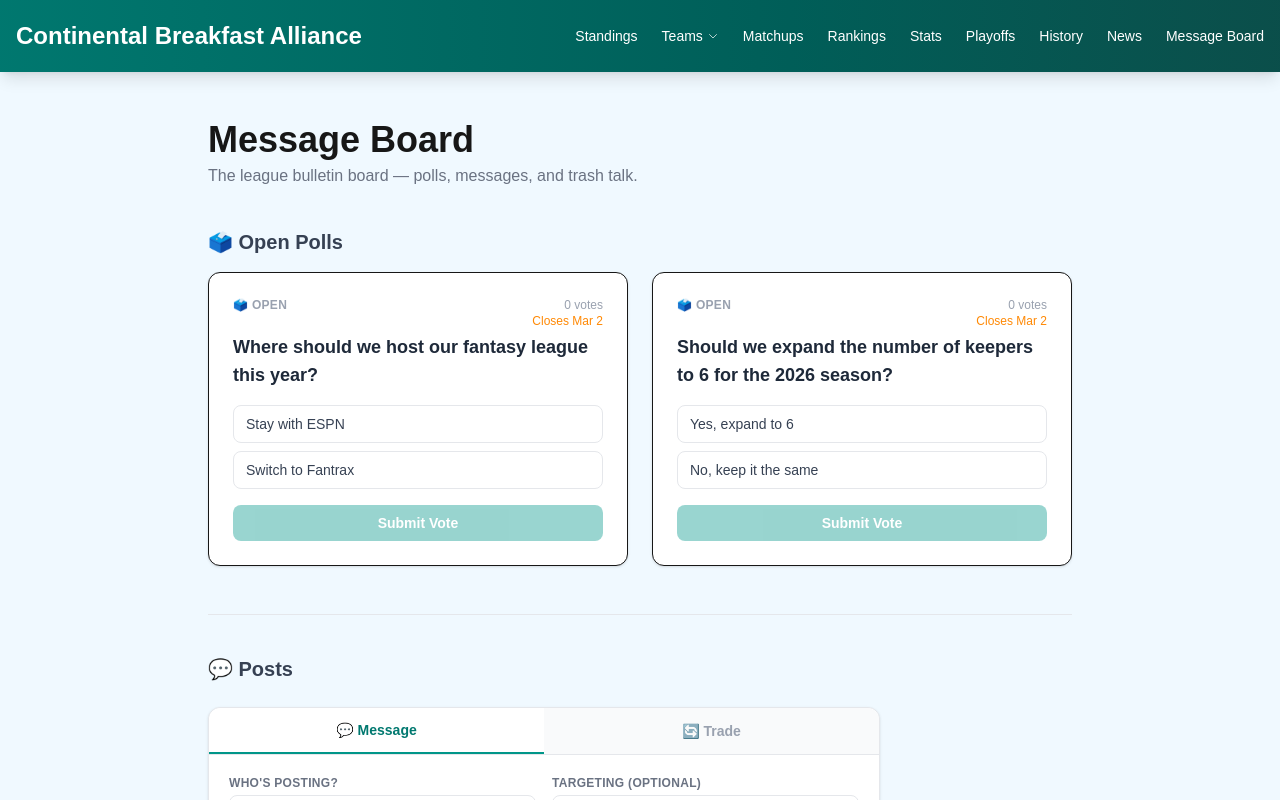
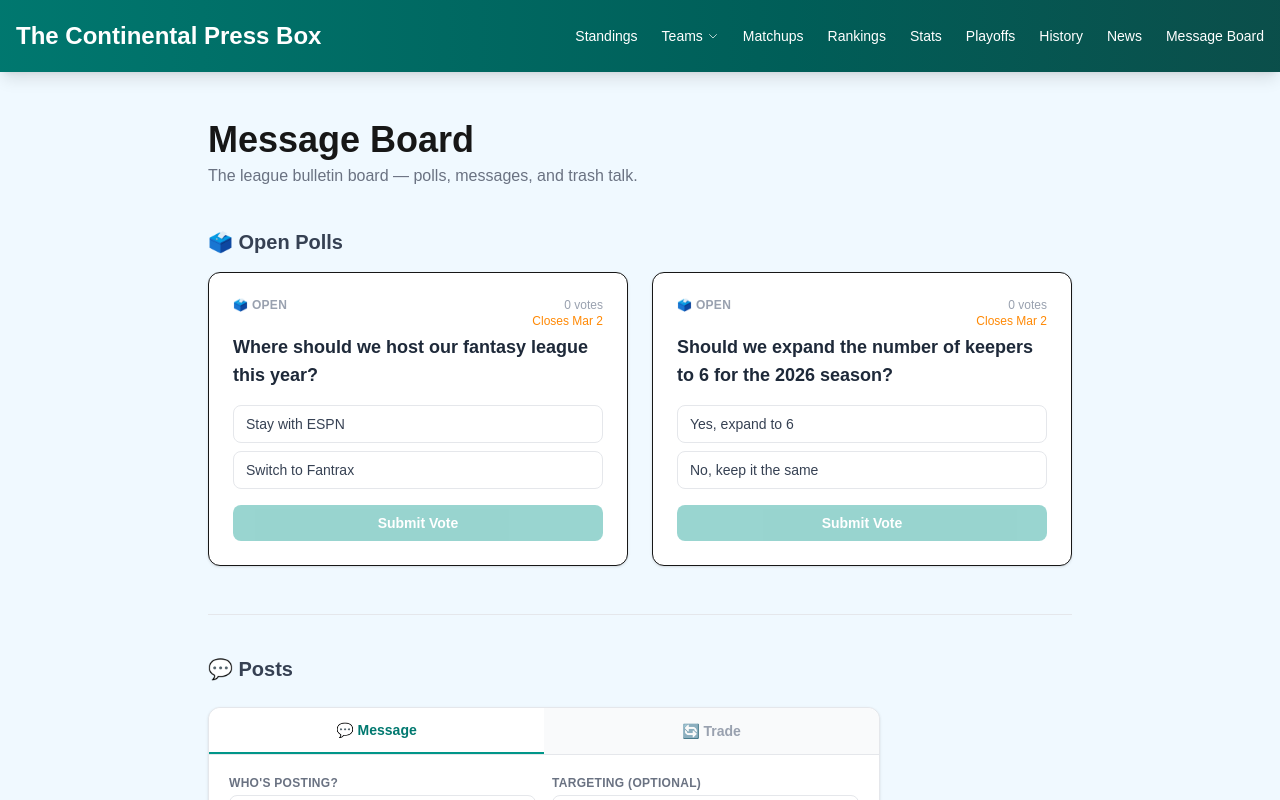
Before and after one commit to Ischurr/Continental-Breakfast-Alliance, a Next.js app in the folder cba-site/: page /message-board in a window 1280 px wide. Shown: the top 800 px of the page. Built offline with nearby package versions, Linux system fonts and the light colour scheme.

Commit message:
Rename banner to The Continental Press Box

```diff
--- a/cba-site/components/Header.tsx
+++ b/cba-site/components/Header.tsx
@@ -15,7 +15,7 @@ export default function Header() {
       <div className="container mx-auto px-4 py-5">
         <div className="flex items-center justify-between">
           <Link href="/" className="text-2xl font-bold hover:text-teal-200 transition">
-            Continental Breakfast Alliance
+            The Continental Press Box
           </Link>
 
           {/* Desktop nav */}
```
